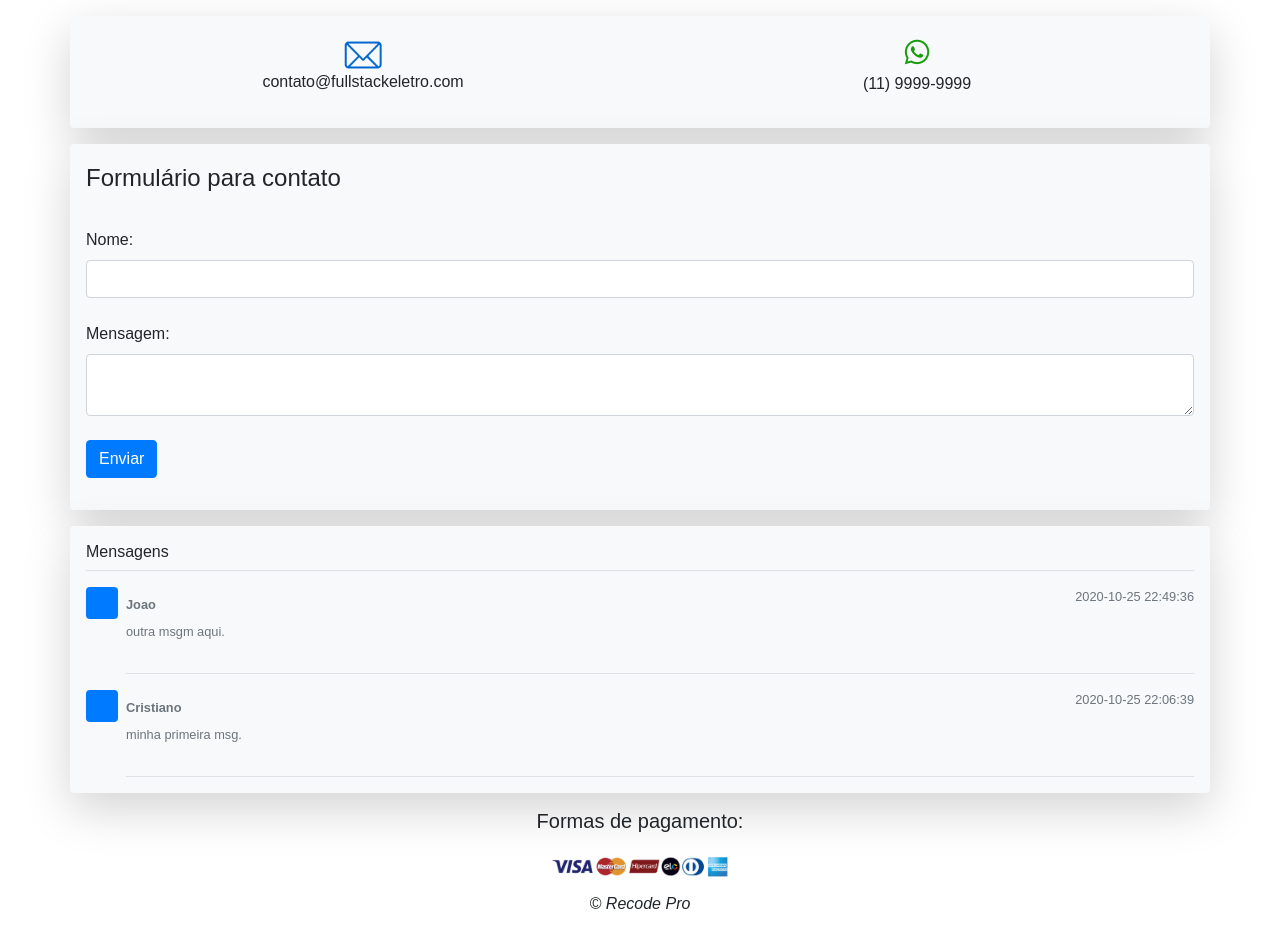
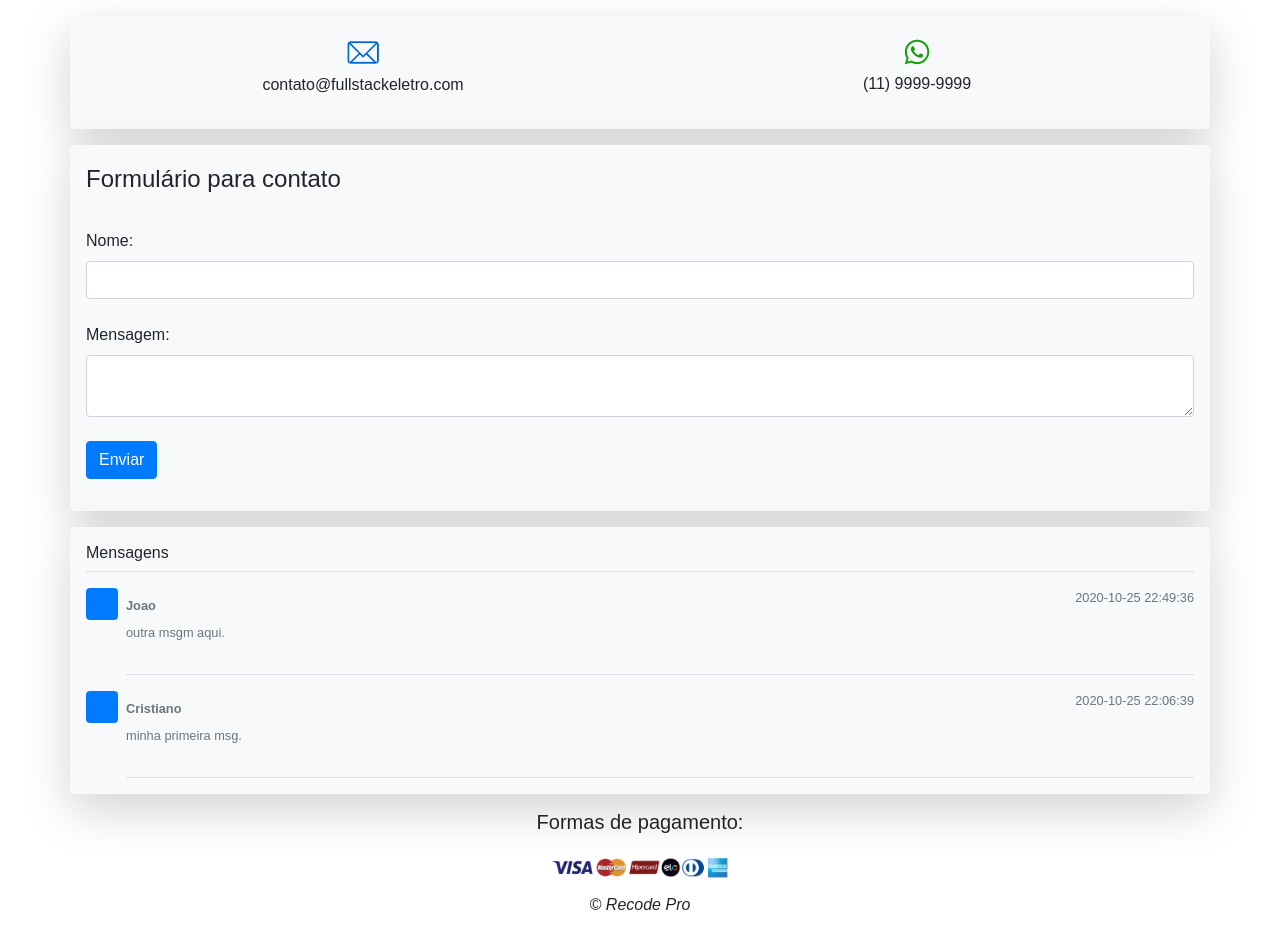
Before and after one commit to CristianoSantan/FullStackEletroRECODE, a PHP site: page /contato.php in a window 1280 px wide. Shown: the part 112-1045 px from the top of the page. Before the commit the page ends 1021 px from the top, so only its background shows below. Run offline with PHP 8.4, Linux system fonts and the light colour scheme; data comes from the database, SQL or seed files in the repository.

Commit message:
contato img

```diff
--- a/contato.php
+++ b/contato.php
@@ -52,7 +52,7 @@ if (isset($_POST['nome']) && isset($_POST['msg'])) {
                     <div class="row">
                         <div class="col-6" id="contato">
                             <div class="text-center">
-                                <img class="mt-2" src="./img/email.png" height="30px">
+                                <img class="my-2" src="./img/email.png" height="25px">
                                 <p>contato@fullstackeletro.com</p>
                             </div>
                         </div>
```
